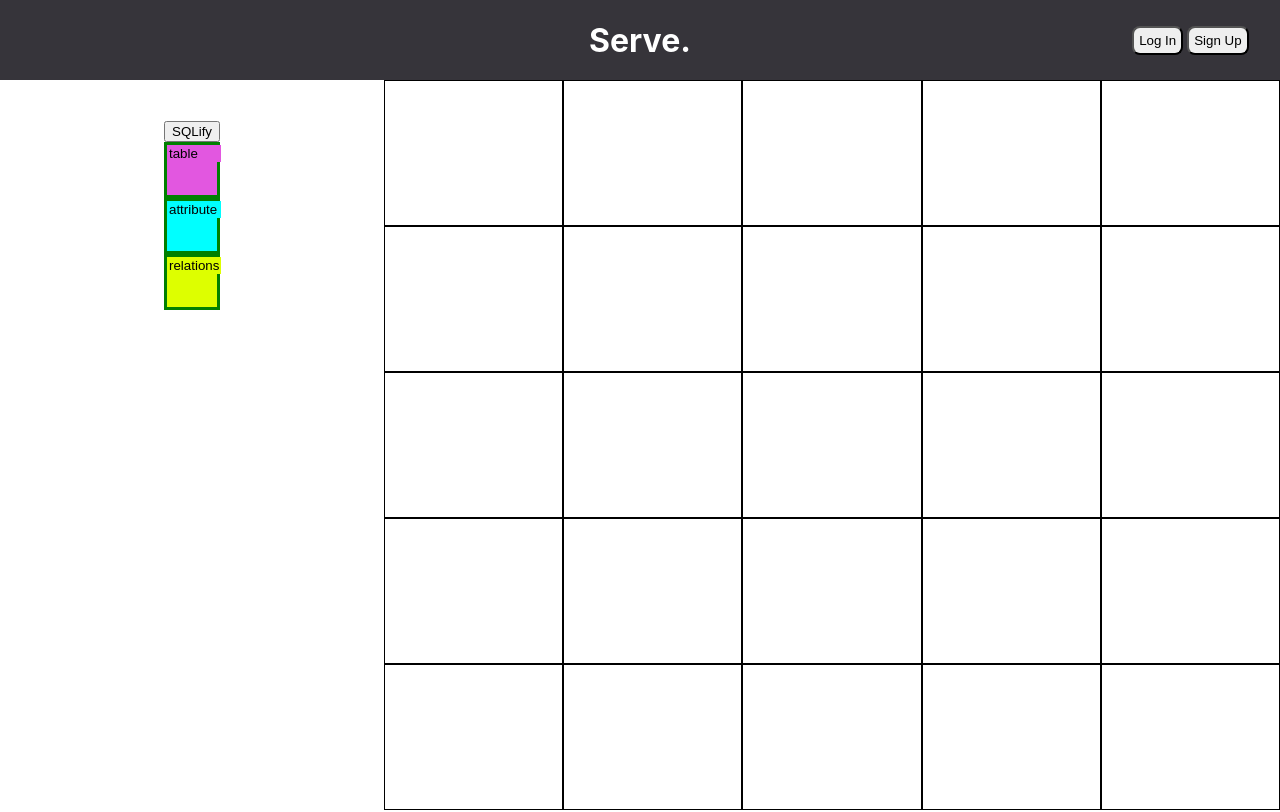
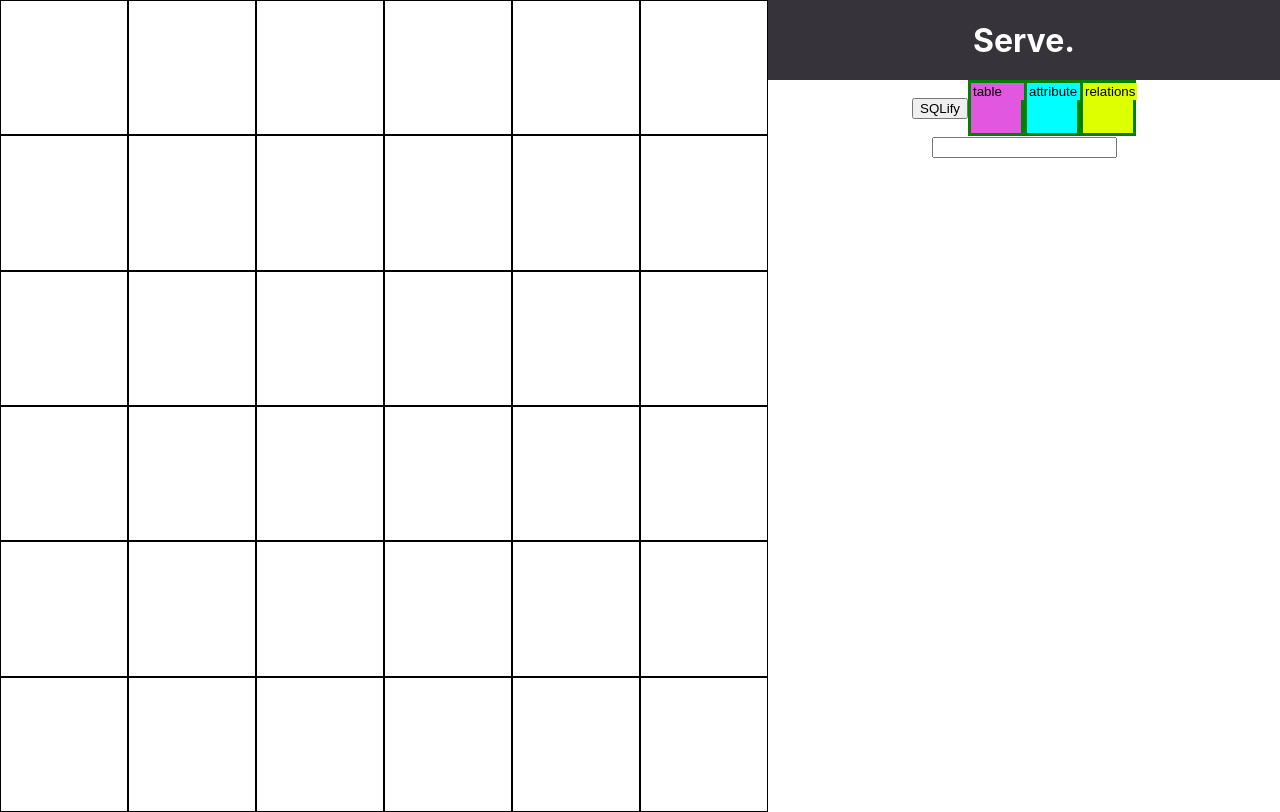
Before and after one commit to Neeesh399/SQL-Website-Project, a React (Create React App) app in the folder client/: page / in a window 1280 px wide. Built offline with nearby package versions, Linux system fonts and the light colour scheme.

Commit message:
Saving state before I transition into making the new UI

```diff
--- a/client/src/App.css
+++ b/client/src/App.css
@@ -1,12 +1,8 @@
-body{
-
-}
 #topbar {
     background-color: rgb(54, 52, 58);
     width: 100%;
-    display: flex;
-    flex-direction: row;
     align-items: center;
+    text-align: center;
     height:10vh;
 }
 #loginButton {
@@ -25,39 +21,27 @@ body{
     margin-left: 2px;
     margin-right: auto;
 }
-.bannerLeft{
-    width:14%;
-}
-.bannerMiddle{
-    width:72%;
-    align-items:center;
-    justify-content: center;
-    display:flex;
-    flex-direction: row;
+.websiteTitle{
     color: rgb(255,255,255);
-}
-.bannerRight{
-    width:14%;
-    display: flex;
-    flex-direction: row;
-    align-items:center;
-    justify-content:center;
 }
 #wrapper{
     display: flex;
     flex-direction: row;
-    height: 100%;
 }
-#optionsLeft{
-    width: 30%;
+#optionsRight{
+    width: 40%;
     display: flex;
     flex-direction: column;
     align-items: center;
-    padding: 5vh;
 }
-#gridRight{
-    width: 70%;
-    height: 100%;
+#elementcontainer{
+    display: flex;
+    flex-direction: row;
+    align-items:center
+}
+#gridLeft{
+    width: 60%;
+
 }
 .square{
     border-color: black;
@@ -70,7 +54,6 @@ body{
 .row{
     display: flex;
     flex-direction: row;
-    height: 100%;
 }
 .table{
     border-color: green;
--- a/client/src/App.js
+++ b/client/src/App.js
@@ -1,5 +1,4 @@
-import React, { useEffect, useState } from 'react'
-import axios from 'axios'
+import React from 'react'
 
 import { DndProvider } from 'react-dnd';
 import { HTML5Backend } from 'react-dnd-html5-backend'
@@ -10,66 +9,12 @@ import './App.css'
 import Topbar from './components/Nav'
 import { MyDraggables, RelationshipDraggable, TableDraggable, AttributeDraggable } from './components/Draggables';
 import { GridSquare } from './components/GridSquare';
-
-function SQLGenerateButton(props){
-  const handleSubmit = (event) => {
-    event.preventDefault()
-    let returnArr = {}
-
-    let tables = []
-    let attributes = []
-    console.log(props.allElements)
-    for (const [key,value] of Object.entries(props.allElements)){
-      if (value.eletype === "table"){
-        tables.push(value)
-      }
-      else if (value.eletype === "attribute"){
-        attributes.push(value)
-      }
-    }
-    returnArr["tables"] = tables
-    returnArr["attributes"] = attributes
-    console.log(JSON.stringify(returnArr))
-
-    axios.post("/posts", {
-      myTest: "test"
-    }).then(response => {
-      console.log(response.data)
-    }).catch(err => {
-      console.log(err)
-    })
-    /*
-    const requestOptions = {
-      method: "POST",
-      headers: { 'Content-Type': 'application/json' },
-      body: JSON.stringify("test")
-    }
-
-    fetch("/posts", requestOptions).then(
-      response => response.json()
-    ).then(
-      data => {
-        console.log(data)
-      }
-    )*/
-  }
-
-  return (
-    <div>
-      <form
-        method="POST"
-        onSubmit={event => handleSubmit(event)}
-      >
-        <button variant="contained" type="submit"> SQLify </button>
-      </form>
+import { SQLGenerateButton } from './components/SQLButton';
+import { AttributeElementOptions } from './components/ElementOptions'
 
 
-    </div>
-  )
-}
-
-function OptionsLeft(props){
-  const [{isOver}, drop] = useDrop(() => ({
+function OptionsRight(props){
+  const [, drop] = useDrop(() => ({
     accept: [MyDraggables.TABLE, MyDraggables.ATTRIBUTE, MyDraggables.RELATIONSHIP],
     drop: (item) => handleDrop(item),
     collect: (monitor) => ({
@@ -82,10 +27,10 @@ function OptionsLeft(props){
   }
 
   return (
-    <div id='optionsLeft' ref={drop}>
+    <div id='elementcontainer' ref={drop}>
       <SQLGenerateButton allElements={props.allElements} />
-      <TableDraggable eletype={MyDraggables.TABLE} name={MyDraggables.TABLE} tableid={0} x={-1} y={-1}/>
-      <AttributeDraggable eletype={MyDraggables.ATTRIBUTE} name={MyDraggables.ATTRIBUTE} tableid={0} attrid={0} x={-1} y={-1}/>
+      <TableDraggable eletype={MyDraggables.TABLE} name={MyDraggables.TABLE} tableid={0} x={-1} y={-1} options={{}}/>
+      <AttributeDraggable eletype={MyDraggables.ATTRIBUTE} name={MyDraggables.ATTRIBUTE} tableid={0} attrid={0} x={-1} y={-1} options = {{}}/>
       <RelationshipDraggable eletype={MyDraggables.RELATIONSHIP} name={MyDraggables.RELATIONSHIP} tableid={0} x={-1} y={-1}/>
     </div>
   )
@@ -94,7 +39,7 @@ function OptionsLeft(props){
 class BodySection extends React.Component{
   constructor(props){
     super(props);
-    const size = 5;
+    const size = 6;
     const plswork = {};
     const history2 = [
       {
@@ -103,6 +48,7 @@ class BodySection extends React.Component{
     ]
     this.modGrid2 = this.modGrid2.bind(this)
     this.updateElementValues = this.updateElementValues.bind(this)
+    this.setFocusElementKey = this.setFocusElementKey.bind(this)
 
     this.state = {
       size: size,
@@ -111,6 +57,7 @@ class BodySection extends React.Component{
       numSteps: 0,
       tableIdNums: 0,
       attrIdNums: 0,
+      focusElementKey: null,
     };
   }
 
@@ -154,18 +101,19 @@ class BodySection extends React.Component{
       numSteps: history2.length,
       tableIdNums: tableIdNum,
       attrIdNums: attrIdNum,
+      focusElementKey: key,
     });
     //console.log(currentGrid)
   }
 
-  updateElementValues(x,y,newName){
+  updateElementValues(options){
     const history2 = this.state.history2.slice(0,this.state.numSteps+1);
     const current = history2[history2.length-1]
     const currentGrid = Object.assign({}, current.currentGrid);
-    let key = String(x) + "." + String(y);
+    let key = this.state.focusElementKey
 
-
-    currentGrid[key].name = newName
+    currentGrid[key].name = options.name
+    currentGrid[key].options = options
     //console.log(currentGrid[key])
 
     this.setState({
@@ -179,6 +127,7 @@ class BodySection extends React.Component{
       numSteps: history2.length,
       tableIdNums: this.state.tableIdNums,
       attrIdNums: this.state.attrIdNums,
+      focusElementKey: key
     });
     //console.log(currentGrid)
   }
@@ -193,7 +142,7 @@ class BodySection extends React.Component{
     }
 
     if (item.eletype === "table"){
-      for (const [key,value] of Object.entries(currentGrid)){
+      for (const [key,] of Object.entries(currentGrid)){
         let currObject = currentGrid[key]
         if (currObject.tableid === item.tableid){
           delete currentGrid[key]
@@ -212,7 +161,24 @@ class BodySection extends React.Component{
       numSteps: history2.length,
       tableIdNums: this.state.tableIdNums,
       attrIdNums: this.state.attrIdNums,
+      focusElementKey: null,
     });
+  }
+
+  setFocusElementKey(x,y){
+    if (x !== -1){
+      let key = String(x) + "." + String(y);
+
+      this.setState({
+        size: this.state.size,
+        plswork: this.state.plswork,
+        history2: this.state.history2,
+        numSteps: this.state.numSteps,
+        tableIdNums: this.state.tableIdNums,
+        attrIdNums: this.state.attrIdNums,
+        focusElementKey: key,
+      });
+    }
   }
 
   retrieveGrid(){
@@ -223,7 +189,7 @@ class BodySection extends React.Component{
   render (){
     let gridArr = []
     let maxWidth = 100/this.state.size;
-    let maxHeight = 90/this.state.size;
+    let maxHeight = 100/this.state.size;
 
     let myStyling = {
       width: maxWidth+"vw",
@@ -242,6 +208,7 @@ class BodySection extends React.Component{
             currElements={() => this.retrieveGrid()}
             board={this.state.plswork}
             updateElement={this.updateElementValues}
+            setFocusElementKey={this.setFocusElementKey}
           />
         )
       }
@@ -250,17 +217,22 @@ class BodySection extends React.Component{
 
     return (
       <div id='wrapper'>
-        <OptionsLeft
-          delFromGrid={(x,y) => this.delFromGrid(x,y)}
-          allElements={this.state.plswork}
-        />
-        <div id='gridRight'>
+        <div id='gridLeft'>
           {
             gridArr.map((row, index) => (
               <div className='row' key={index}>{row}</div>
             ))
           }
         </div>
+        <div id='optionsRight'>
+          <Topbar />
+          <OptionsRight
+            delFromGrid={(x,y) => this.delFromGrid(x,y)}
+            allElements={this.state.plswork}
+          />
+          <AttributeElementOptions currGrid={this.state.plswork} currFocus={this.state.focusElementKey} updateElement={this.updateElementValues} />
+        </div>
+
       </div>
     )
   };
@@ -268,24 +240,10 @@ class BodySection extends React.Component{
 
 
 function App(){
-  /*
-  const [backendData, setBackendData] = useState([{}])
-
-  useEffect(() => {
-    fetch("/api").then(
-      response => response.json()
-    ).then(
-      data => {
-        setBackendData(data)
-      }
-    )
-  }, [])
-  */
 
   return (
     <DndProvider backend={HTML5Backend}>
       <div id='root2' >
-        <Topbar />
         <BodySection />
 
       </div>
--- a/client/src/components/Draggables.js
+++ b/client/src/components/Draggables.js
@@ -36,6 +36,7 @@ export function TableDraggable(props){
       eletype: props.eletype,
       name: props.name,
       tableid: props.tableid,
+      options: props.options,
       x: props.x,
       y: props.y
     },
@@ -66,7 +67,12 @@ export function TableDraggable(props){
           }
         }}
         onBlur={(event) => {
-          props.updateElement(props.x, props.y, value)
+          let options = props.options
+          options["name"] = value
+          props.updateElement(options)
+        }}
+        onFocus={(event) => {
+          props.setFocusElementKey(props.x,props.y)
         }}
       />
     </div>
@@ -84,6 +90,7 @@ export function AttributeDraggable(props){
         name: props.name,
         tableid: props.tableid,
         attrid: props.attrid,
+        options: props.options,
         x: props.x,
         y: props.y
       },
@@ -114,7 +121,13 @@ export function AttributeDraggable(props){
             }
           }}
           onBlur={(event) => {
-            props.updateElement(props.x, props.y, value)
+            let options = props.options
+            options["name"] = value
+            options["test"] = "mytest"
+            props.updateElement(options)
+          }}
+          onFocus={(event) => {
+            props.setFocusElementKey(props.x,props.y)
           }}
         />
       </div>
--- /dev/null
+++ b/client/src/components/ElementOptions.js
@@ -0,0 +1,38 @@
+import React, {useState} from 'react'
+
+ export function AttributeElementOptions(props){
+    let focusElement = props.currGrid[props.currFocus]
+    const [value, setValue] = useState("")
+    const [internalValue, setInteralValue] = useState("")
+
+    if (focusElement !== undefined && value !== focusElement.name){
+        setValue(focusElement.name)
+    }
+
+
+    return (
+
+      <div>
+        <input
+          className=""
+          type="text"
+          value={value}
+          onChange={(event) => {
+            setInteralValue(event.target.value)
+            let options = focusElement.options
+            options["name"] = internalValue
+            props.updateElement(options)
+          }}
+          onBlur={(event) => {
+            let options = focusElement.options
+            options["name"] = value
+            options["test"] = "mytest"
+            props.updateElement(options)
+          }}
+        >
+
+
+        </input>
+      </div>
+    )
+  }
--- a/client/src/components/GridSquare.js
+++ b/client/src/components/GridSquare.js
@@ -13,10 +13,10 @@ export function GridSquare(props){
       let copyOfItem = props.board[key]
       switch(copyOfItem.eletype){
         case MyDraggables.TABLE:
-          board = (<TableDraggable eletype={copyOfItem.eletype} name={copyOfItem.name} tableid={copyOfItem.tableid} x={copyOfItem.x} y={copyOfItem.y} updateElement={props.updateElement}/>)
+          board = (<TableDraggable eletype={copyOfItem.eletype} name={copyOfItem.name} tableid={copyOfItem.tableid} x={copyOfItem.x} y={copyOfItem.y} updateElement={props.updateElement} options={copyOfItem.options} setFocusElementKey={props.setFocusElementKey}/>)
           break
         case MyDraggables.ATTRIBUTE:
-          board = (<AttributeDraggable eletype={copyOfItem.eletype} name={copyOfItem.name} tableid={copyOfItem.tableid} attrid={copyOfItem.attrid} x={copyOfItem.x} y={copyOfItem.y} updateElement={props.updateElement}/>)
+          board = (<AttributeDraggable eletype={copyOfItem.eletype} name={copyOfItem.name} tableid={copyOfItem.tableid} attrid={copyOfItem.attrid} x={copyOfItem.x} y={copyOfItem.y} updateElement={props.updateElement} options={copyOfItem.options} setFocusElementKey={props.setFocusElementKey}/>)
           break
         case MyDraggables.RELATIONSHIP:
           board = (<RelationshipDraggable eletype={copyOfItem.eletype} name={copyOfItem.name} tableid={copyOfItem.tableid} x={copyOfItem.x} y={copyOfItem.y} updateElement={props.updateElement}/>)
@@ -26,7 +26,7 @@ export function GridSquare(props){
       }
     }
 
-    const [{isOver}, drop] = useDrop(() => ({
+    const [, drop] = useDrop(() => ({
       accept: [MyDraggables.TABLE, MyDraggables.ATTRIBUTE, MyDraggables.RELATIONSHIP],
       drop: (item) => handleDrop(item),
       collect: (monitor) => ({
@@ -45,6 +45,7 @@ export function GridSquare(props){
         copyOfItem.x = props.x;
         copyOfItem.y = props.y;
         copyOfItem.name = item.name;
+        copyOfItem.options = item.options
         if (tempElements[tempKey] !== undefined){
           copyOfItem.eletype = tempElements[tempKey].eletype;
           copyOfItem.name = tempElements[tempKey].name;
--- a/client/src/components/Nav.js
+++ b/client/src/components/Nav.js
@@ -16,14 +16,7 @@ class Topbar extends React.Component{
     render() {
         return (
         <div id="topbar">
-            <div className='bannerLeft'></div>
-            <div className='bannerMiddle'>
-            <h1>Serve.</h1>
-            </div>
-            <div className='bannerRight'>
-            <LoginButton />
-            <SignUpButton />
-            </div>
+            <h1 class="websiteTitle">Serve.</h1>
         </div>
         );
     }
--- /dev/null
+++ b/client/src/components/SQLButton.js
@@ -0,0 +1,46 @@
+import React from 'react'
+import axios from 'axios'
+
+export function SQLGenerateButton(props){
+    const handleSubmit = (event) => {
+      event.preventDefault()
+      let returnArr = {}
+
+      let tables = []
+      let attributes = []
+      console.log(props.allElements)
+      for (const [,value] of Object.entries(props.allElements)){
+        if (value.eletype === "table"){
+          tables.push(value)
+        }
+        else if (value.eletype === "attribute"){
+          attributes.push(value)
+        }
+      }
+      returnArr["tables"] = tables
+      returnArr["attributes"] = attributes
+      console.log(JSON.stringify(returnArr))
+
+      axios.post("/posts", {
+        myTables: tables,
+        myAttributes: attributes
+      }).then(response => {
+        console.log(response.data)
+      }).catch(err => {
+        console.log(err)
+      })
+    }
+
+    return (
+      <div>
+        <form
+          method="POST"
+          onSubmit={event => handleSubmit(event)}
+        >
+          <button variant="contained" type="submit"> SQLify </button>
+        </form>
+
+
+      </div>
+    )
+  }
```
Also changed, not shown: 1 other file (tests, documents, lock files or other folders). Lines whose indentation alone changed are shown as unchanged.
